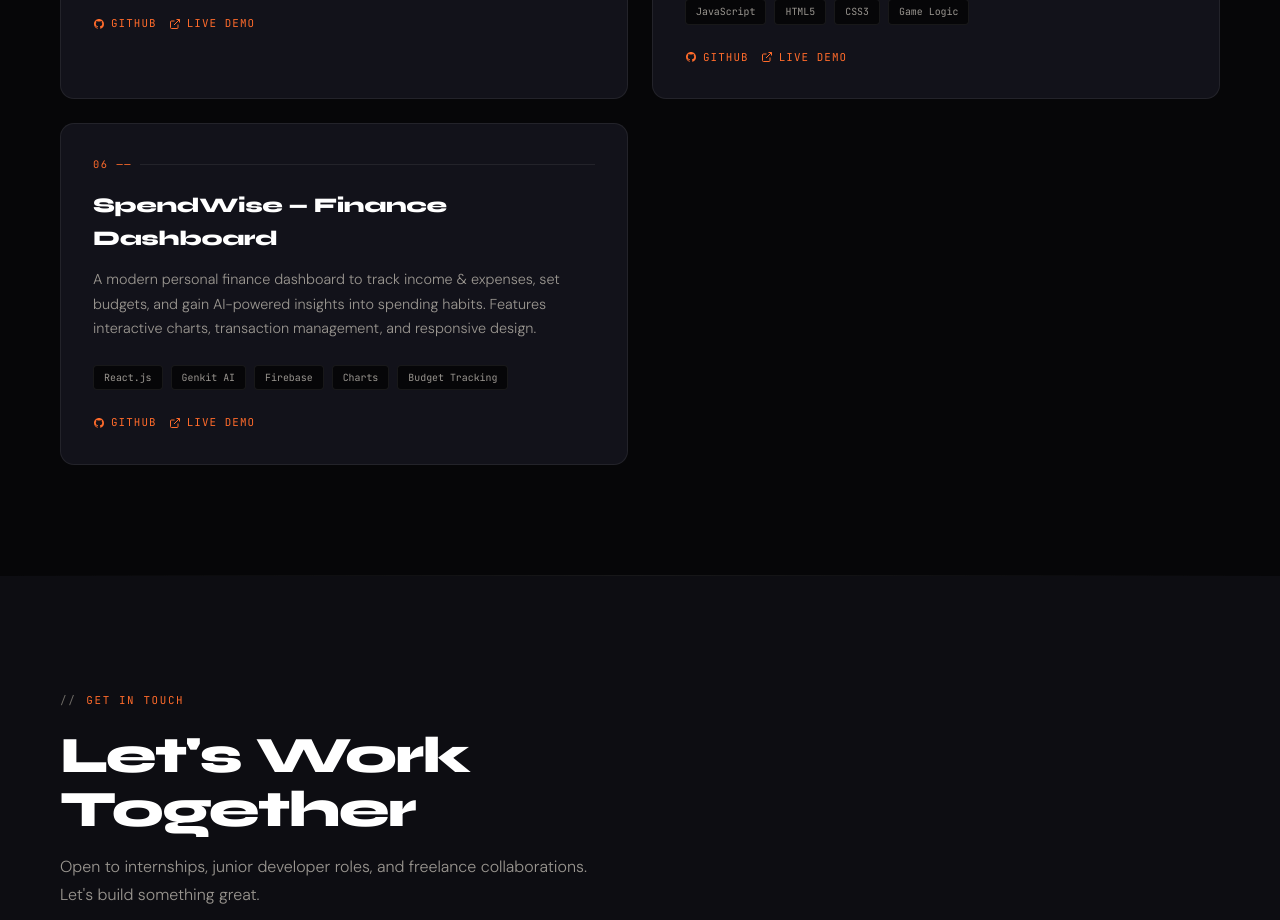
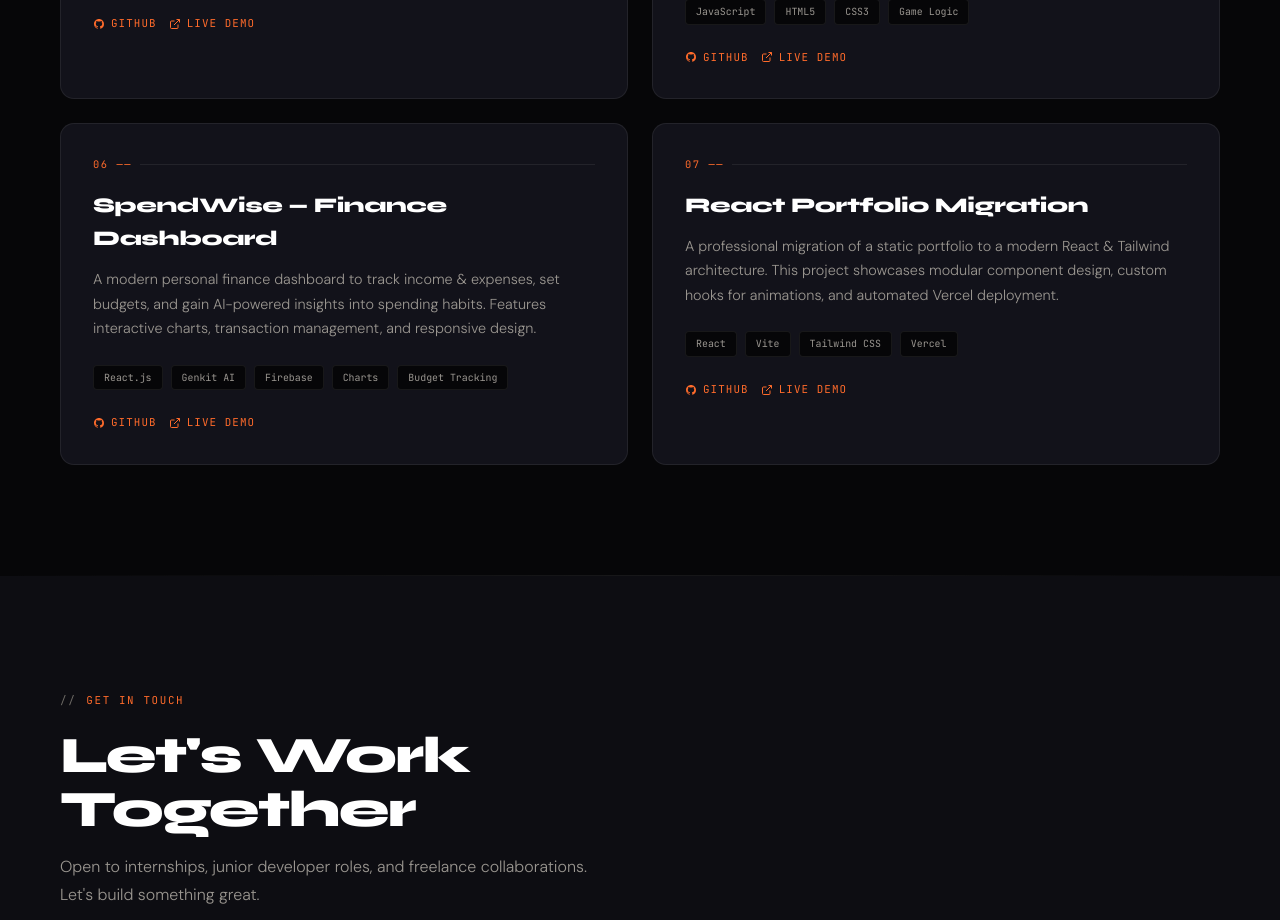
Before and after one commit to RanaSamiafzal/my-portfolio, a React (Vite) app: page / in a window 1280 px wide. Shown: the part 5180-6100 px from the top of the page. Built offline with nearby package versions, Linux system fonts and the light colour scheme.

Commit message:
Fix 404 and add new project card

```diff
--- a/src/components/Projects.jsx
+++ b/src/components/Projects.jsx
@@ -22,7 +22,7 @@ const Projects = () => {
       name: "Modern Cinematic Portfolio",
       desc: "A premium, immersive personal portfolio built with a focus on rich aesthetics, smooth animations, and mobile-first design. Features a custom grain overlay, dynamic cursor, and scroll-reveal effects.",
       stack: ["HTML5", "Tailwind CSS", "JavaScript", "Cinematic UI"],
-      links: { github: "https://github.com/RanaSamiafzal/my-portfolio", live: "https://my-portfolio-peach-three-14.vercel.app/" }
+      links: { github: "https://github.com/RanaSamiafzal/my-portfolio", live: "#" }
     },
     {
       id: "04",
@@ -44,6 +44,13 @@ const Projects = () => {
       desc: "A modern personal finance dashboard to track income & expenses, set budgets, and gain AI-powered insights into spending habits. Features interactive charts, transaction management, and responsive design.",
       stack: ["React.js", "Genkit AI", "Firebase", "Charts", "Budget Tracking"],
       links: { github: "https://github.com/RanaSamiafzal", live: "SPENDWISE_LIVE_URL" }
+    },
+    {
+      id: "07",
+      name: "React Portfolio Migration",
+      desc: "A professional migration of a static portfolio to a modern React & Tailwind architecture. This project showcases modular component design, custom hooks for animations, and automated Vercel deployment.",
+      stack: ["React", "Vite", "Tailwind CSS", "Vercel"],
+      links: { github: "https://github.com/RanaSamiafzal/my-portfolio", live: "https://my-portfolio-peach-three-14.vercel.app/" }
     }
   ];
 
```
Also changed, not shown: vercel.json (added).
